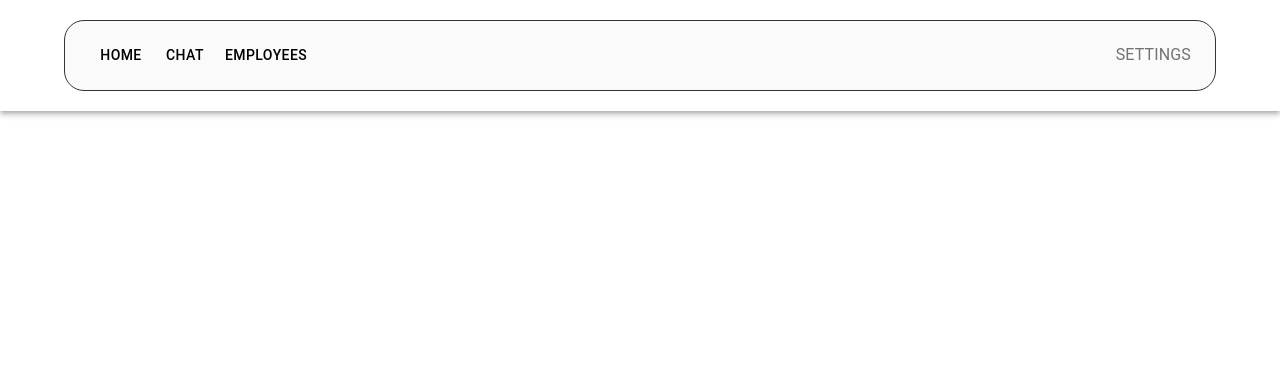
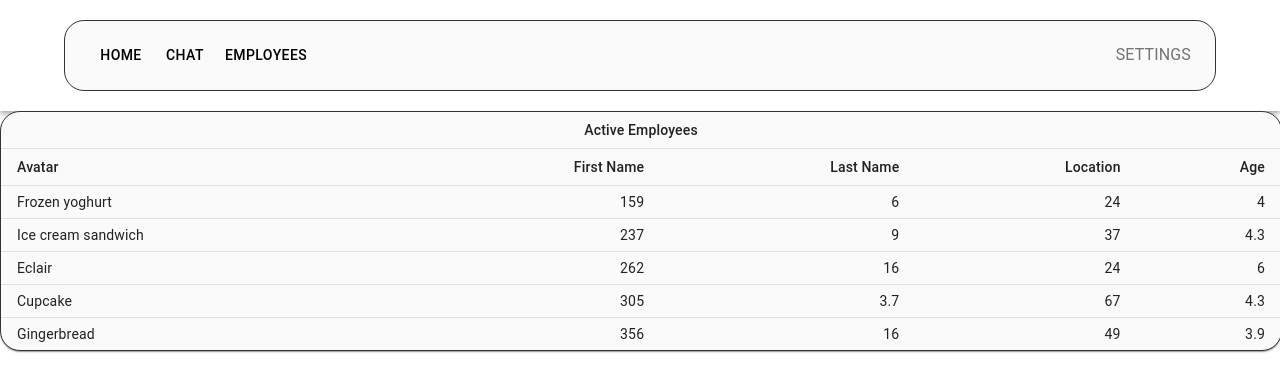
Before and after one commit to CluelessBiker/quint-mui, a React (Create React App) app in the folder my-app/: page / in a window 1280 px wide. Shown: the top 392 px of the page. Built offline with nearby package versions, Linux system fonts and the light colour scheme.

Commit message:
Assign props for employee table.

```diff
--- a/my-app/src/modules/tables/components/Tables.tsx
+++ b/my-app/src/modules/tables/components/Tables.tsx
@@ -5,6 +5,7 @@ import TableContainer from '@mui/material/TableContainer';
 import TableHead from '@mui/material/TableHead';
 import TableRow from '@mui/material/TableRow';
 import Paper from '@mui/material/Paper';
+import { FC } from 'react';
 
 function createData(
     name: string,
@@ -40,11 +41,11 @@ const Tables:FC<TablesProps> = ({ tablehead, columnhead1, columnhead2, columnhea
             sx={{
                 borderRadius: '20px',
                 border:'1px solid #333333',
-            backgroundColor: '#FAFAFA'
+                backgroundColor: '#FAFAFA',
             }}
         >
             <Table sx={{ minWidth: 650 }} size="small" aria-label="a dense table">
-                <TableHead>
+                <TableHead sx={{ height: 'auto' }}>
                     <TableRow>
                         <TableCell align="center" colSpan={12}>
                             { tablehead }
--- a/my-app/src/modules/tables/components/TablesEmployees.tsx
+++ b/my-app/src/modules/tables/components/TablesEmployees.tsx
@@ -3,12 +3,12 @@ import Tables from './Tables'
 const TablesEmployees = () => {
     return (
         <Tables
-            tableheading="active employees"
-            columnheading1="Avatar"
-            columnheading2="First Name"
-            columnheading3="Last Name"
-            columnheading4="Location"
-            columnheading5="Age"
+            tablehead="Active Employees"
+            columnhead1="Avatar"
+            columnhead2="First Name"
+            columnhead3="Last Name"
+            columnhead4="Location"
+            columnhead5="Age"
         />
     )
 }
--- a/my-app/src/pages/HomePage.tsx
+++ b/my-app/src/pages/HomePage.tsx
@@ -1,9 +1,10 @@
 import React from 'react'
+import TablesEmployees from '../modules/tables/components/TablesEmployees'
 
 const HomePage = () => {
     return (
         <div>
-
+            <TablesEmployees />
         </div>
     )
 }
```
Lines whose indentation alone changed are shown as unchanged.
